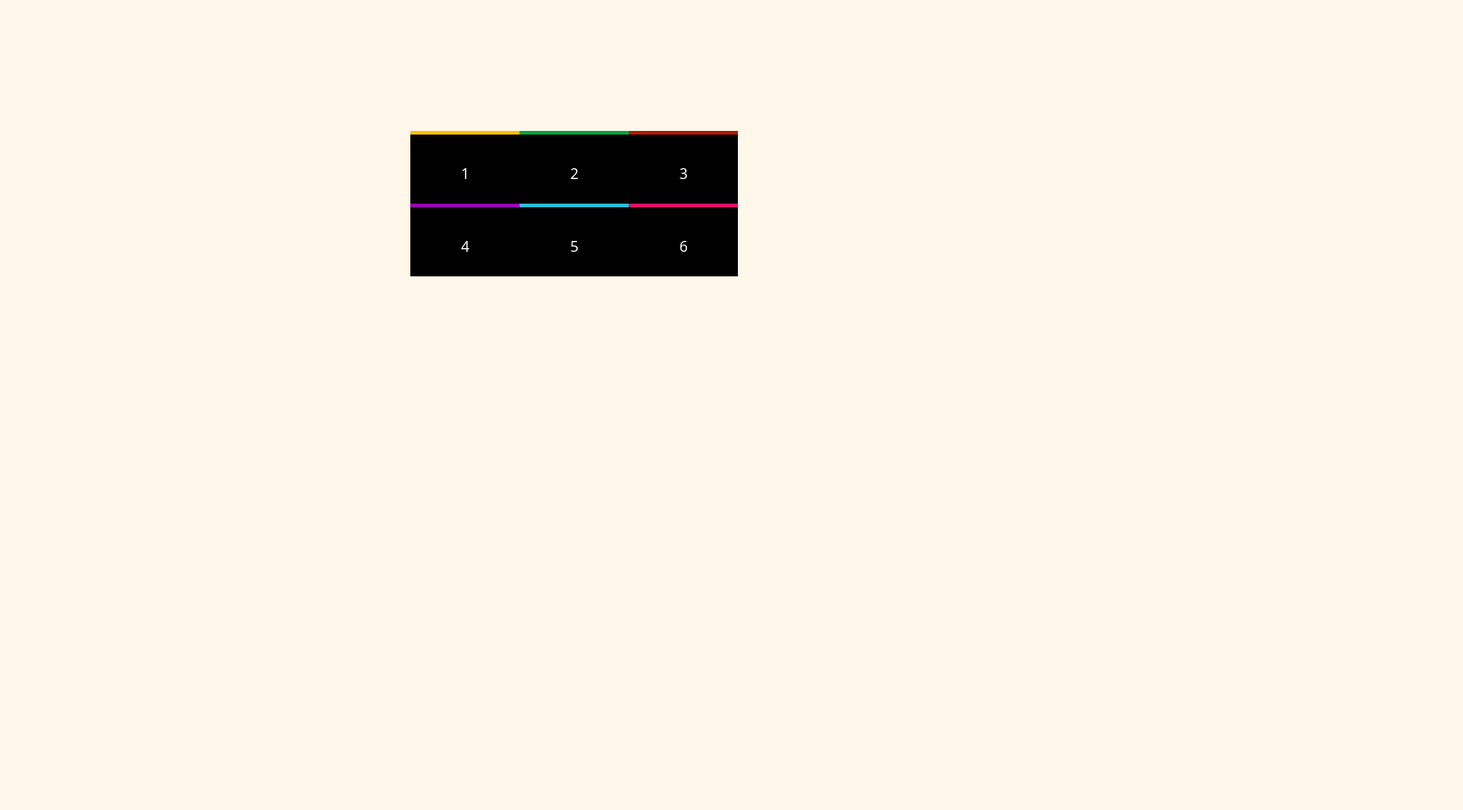
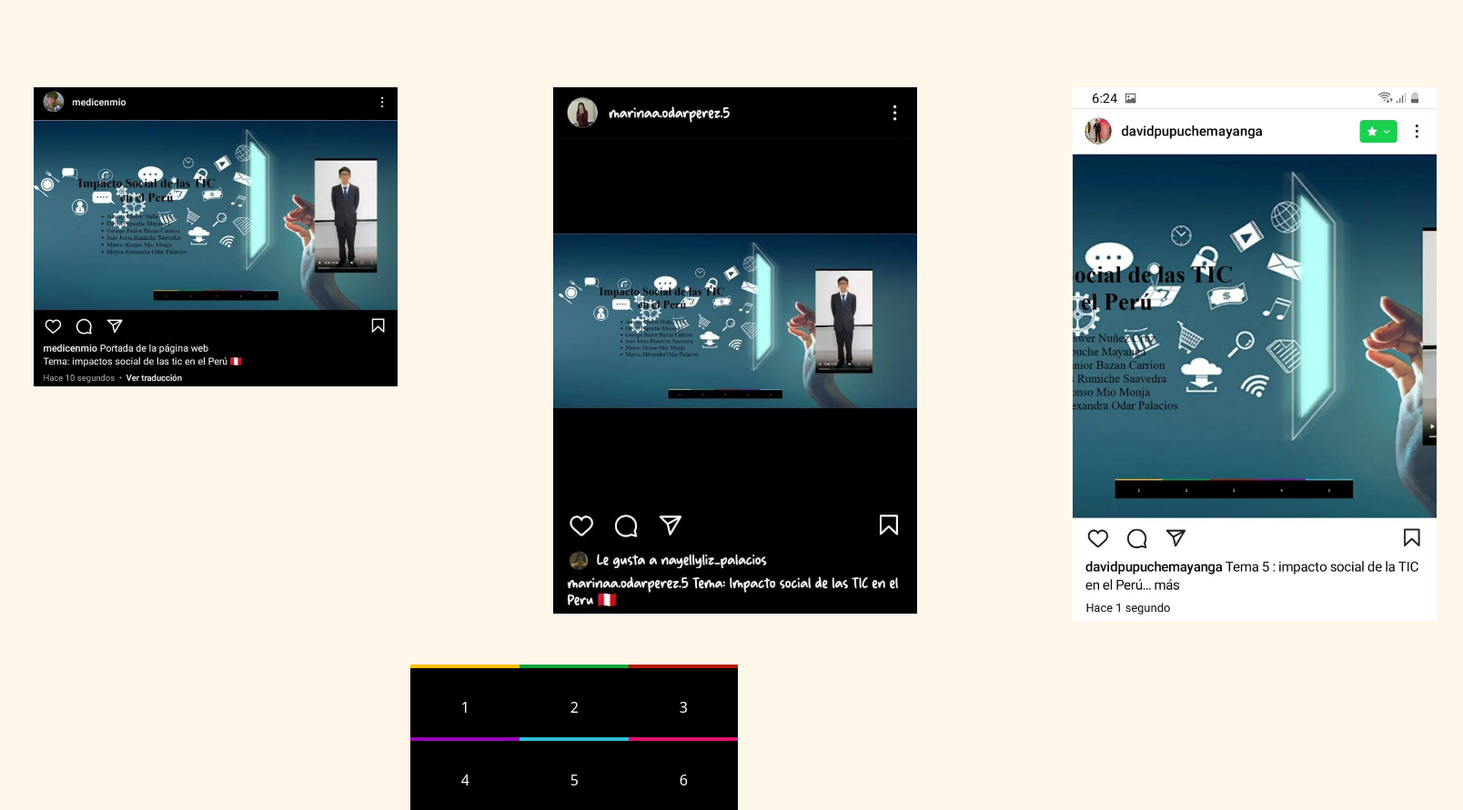
Before and after one commit to Quiroga10/Impacto_Social, a plain HTML site: page anexos.html in a window 1280 px wide. Shown: the whole page at 91% size, 1608 px wide, since content can reach past the window. Before the commit the page ends 800 px from the top, so only its background shows below. Drawn offline with Linux system fonts and the light colour scheme; the site is published under a folder, as on GitHub Pages, so addresses that start at the root find nothing.

Commit message:
archivo css

```diff
--- a/anexos.html
+++ b/anexos.html
@@ -11,9 +11,9 @@
 <body>
     <main>
         <div class="container-img">
-            <img src="/foto1.jpeg" alt="">
-            <img src="/foto2.jpeg" alt="">
-            <img src="/foto3.jpeg" alt="">
+            <img src="./foto1.jpeg" alt="captura1">
+            <img src="./foto2.jpeg" alt="captura2">
+            <img src="./foto3.jpeg" alt="captura3">
         </div>
         <section class="seccion-navegacion">
             <ul class="navegacion">
```
